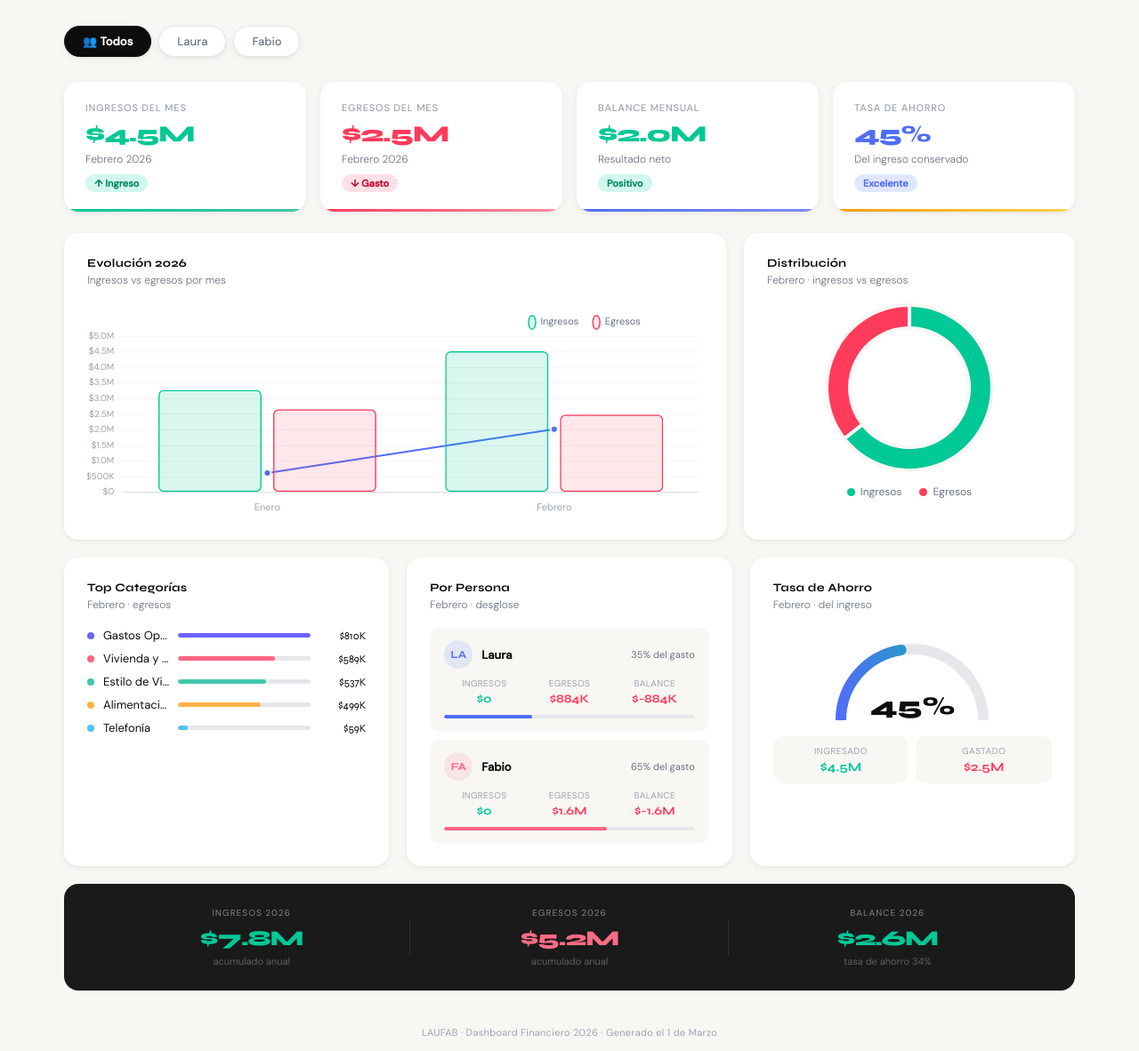
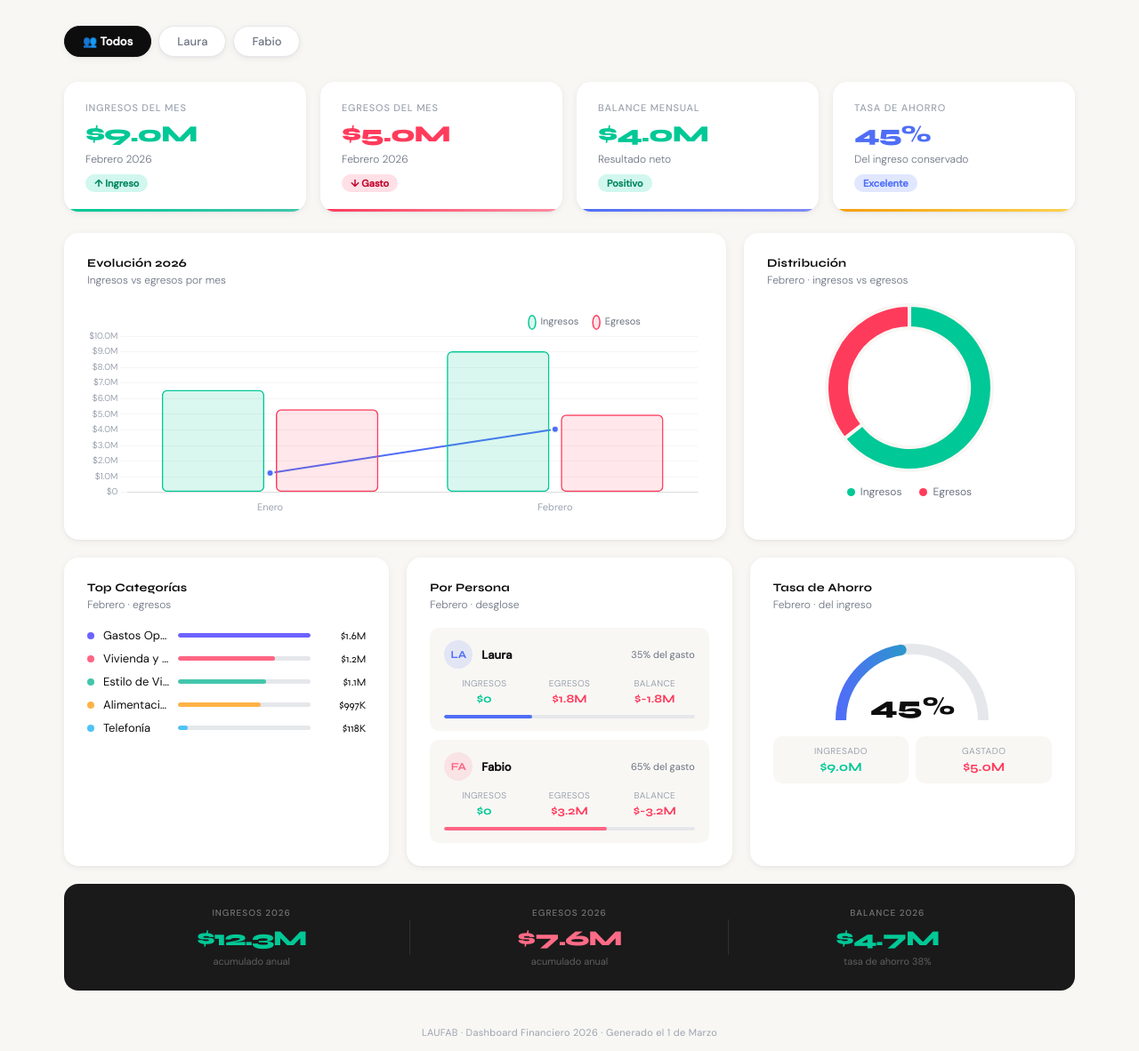
Before and after one commit to fabiobareiro/Dashbaord-laufab-finanzas, a plain HTML site: page index.html in a window 1280 px wide. Shown: the part 118-1300 px from the top of the page at 89% size. Drawn offline with nearby package versions, Linux system fonts and the light colour scheme.

Commit message:
📊 Reporte Febrero 2026 generado el 1 de Marzo

```diff
--- a/index.html
+++ b/index.html
@@ -148,21 +148,21 @@ footer{text-align:center;font-size:11px;color:var(--soft);padding:20px 0 8px;let
   <div class="kpi-grid">
     <div class="kpi">
       <div class="kpi-label">Ingresos del mes</div>
-      <div class="kpi-value green" id="kIngresos">$4.5M</div>
+      <div class="kpi-value green" id="kIngresos">$9.0M</div>
       <div class="kpi-sub" id="kIngLabel">Febrero 2026</div>
       <div class="kpi-badge up">↑ Ingreso</div>
       <div class="kpi-accent green"></div>
     </div>
     <div class="kpi">
       <div class="kpi-label">Egresos del mes</div>
-      <div class="kpi-value red" id="kEgresos">$2.5M</div>
+      <div class="kpi-value red" id="kEgresos">$5.0M</div>
       <div class="kpi-sub" id="kEgrLabel">Febrero 2026</div>
       <div class="kpi-badge down">↓ Gasto</div>
       <div class="kpi-accent red"></div>
     </div>
     <div class="kpi">
       <div class="kpi-label">Balance mensual</div>
-      <div class="kpi-value green" id="kBalance">$2.0M</div>
+      <div class="kpi-value green" id="kBalance">$4.0M</div>
       <div class="kpi-sub">Resultado neto</div>
       <div class="kpi-badge up" id="kBalBadge">Positivo</div>
       <div class="kpi-accent blue"></div>
@@ -217,8 +217,8 @@ footer{text-align:center;font-size:11px;color:var(--soft);padding:20px 0 8px;let
           <div class="arc-center"><div class="arc-pct" id="arcPct">45%</div></div>
         </div>
         <div class="savings-detail">
-          <div class="sd-item"><div class="sd-label">Ingresado</div><div class="sd-val" style="color:var(--green)" id="sdIng">$4.5M</div></div>
-          <div class="sd-item"><div class="sd-label">Gastado</div><div class="sd-val" style="color:var(--red)" id="sdEgr">$2.5M</div></div>
+          <div class="sd-item"><div class="sd-label">Ingresado</div><div class="sd-val" style="color:var(--green)" id="sdIng">$9.0M</div></div>
+          <div class="sd-item"><div class="sd-label">Gastado</div><div class="sd-val" style="color:var(--red)" id="sdEgr">$5.0M</div></div>
         </div>
       </div>
     </div>
@@ -227,18 +227,18 @@ footer{text-align:center;font-size:11px;color:var(--soft);padding:20px 0 8px;let
   <div class="year-strip">
     <div class="ys-item">
       <div class="ys-label">Ingresos 2026</div>
-      <div class="ys-val green" id="ysIng">$7.8M</div>
+      <div class="ys-val green" id="ysIng">$12.3M</div>
       <div class="ys-sub">acumulado anual</div>
     </div>
     <div class="ys-item">
       <div class="ys-label">Egresos 2026</div>
-      <div class="ys-val red" id="ysEgr">$5.2M</div>
+      <div class="ys-val red" id="ysEgr">$7.6M</div>
       <div class="ys-sub">acumulado anual</div>
     </div>
     <div class="ys-item">
       <div class="ys-label">Balance 2026</div>
-      <div class="ys-val green" id="ysBal">$2.6M</div>
-      <div class="ys-sub" id="ysBalSub">tasa de ahorro 34%</div>
+      <div class="ys-val green" id="ysBal">$4.7M</div>
+      <div class="ys-sub" id="ysBalSub">tasa de ahorro 38%</div>
     </div>
   </div>
 
@@ -247,16 +247,16 @@ footer{text-align:center;font-size:11px;color:var(--soft);padding:20px 0 8px;let
 
 <script>
 const MN=["Enero","Febrero","Marzo","Abril","Mayo","Junio","Julio","Agosto","Septiembre","Octubre","Noviembre","Diciembre"];
-const AD={"0":{"ingresos":3277900,"egresos":2657749,"balance":620151,"byCategoria":{"Alimentación":722617,"Transporte":205967,"Ocio Y Salidas":231550,"Hogar":505000,"Estilo de Vida":75000,"Trabajo Y Negocio":228600,"Impuestos":402270,"Salud y Deporte":12000,"Finanzas y Futuro":211000,"Mascotas":63745},"byPersona":{"Laura":1660749,"Fabio":997000}},"1":{"ingresos":4516620,"egresos":2493177,"balance":2023443,"byCategoria":{"Alimentación":498710,"Estilo de Vida":536917,"Gastos Operativos":809850,"Vivienda y Servicios":588700,"Telefonía":59000},"byPersona":{"Fabio":1609500,"Laura":883677}}};
+const AD={"0":{"ingresos":6555800,"egresos":5315498,"balance":1240302,"byCategoria":{"Alimentación":1445234,"Transporte":411934,"Ocio Y Salidas":463100,"Hogar":1010000,"Estilo de Vida":150000,"Trabajo Y Negocio":457200,"Impuestos":804540,"Salud y Deporte":24000,"Finanzas y Futuro":422000,"Mascotas":127490},"byPersona":{"Laura":3321498,"Fabio":1994000},"byPersonaIngresos":{"Laura":3222000,"Fabio":2885000}},"1":{"ingresos":9033240,"egresos":4986354,"balance":4046886,"byCategoria":{"Alimentación":997420,"Estilo de Vida":1073834,"Gastos Operativos":1619700,"Vivienda y Servicios":1177400,"Telefonía":118000},"byPersona":{"Fabio":3219000,"Laura":1767354},"byPersonaIngresos":{"Laura":6127240,"Fabio":2906000}}};
 const YEAR=2026;
 const ML=["Enero","Febrero"];
-const MI=[3277900,4516620];
-const ME=[2657749,2493177];
-const MB=[620151,2023443];
+const MI=[6555800,9033240];
+const ME=[5315498,4986354];
+const MB=[1240302,4046886];
 const CC=["#6C63FF","#FF6584","#43C6AC","#FFB347","#4FC3F7","#A78BFA","#34D399","#FB923C"];
 const PC_COLORS=["#4F6EF7","#FF6584","#43C6AC","#FFB347"];
 const PERSONAS=["Laura","Fabio"];
-const MBP={"Laura":{"ingresos":[0,0],"egresos":[1660749,883677],"balance":[-1660749,-883677]},"Fabio":{"ingresos":[0,0],"egresos":[997000,1609500],"balance":[-997000,-1609500]}};
+const MBP={"Laura":{"ingresos":[3222000,6127240],"egresos":[3321498,1767354],"balance":[-99498,4359886]},"Fabio":{"ingresos":[2885000,2906000],"egresos":[1994000,3219000],"balance":[891000,-313000]}};
 
 let currentMonth=1;
 let currentPersona='todos';
@@ -404,7 +404,7 @@ function updPersona(p){
 window.addEventListener('DOMContentLoaded',()=>{
   PC=new Chart(document.getElementById('pieChart').getContext('2d'),{
     type:'doughnut',
-    data:{labels:['Ingresos','Egresos'],datasets:[{data:[4516620,2493177],backgroundColor:['#00C896','#FF3B5C'],borderColor:['#F8F7F4','#F8F7F4'],borderWidth:4,hoverOffset:6}]},
+    data:{labels:['Ingresos','Egresos'],datasets:[{data:[9033240,4986354],backgroundColor:['#00C896','#FF3B5C'],borderColor:['#F8F7F4','#F8F7F4'],borderWidth:4,hoverOffset:6}]},
     options:{responsive:true,maintainAspectRatio:false,cutout:'72%',plugins:{legend:{display:false},tooltip:{callbacks:{label:ctx=>' '+fmtFull(ctx.raw)}}}}
   });
   BC=new Chart(document.getElementById('barChart').getContext('2d'),{
@@ -421,8 +421,8 @@ window.addEventListener('DOMContentLoaded',()=>{
       y:{grid:{color:'rgba(0,0,0,.04)'},ticks:{font:{family:'DM Sans',size:10},color:'#9CA3AF',callback:v=>fmtARS(v)},border:{display:false}}}}
   });
   // render inicial
-  document.getElementById('catList').innerHTML=buildCatList({"Alimentación":498710,"Estilo de Vida":536917,"Gastos Operativos":809850,"Vivienda y Servicios":588700,"Telefonía":59000});
-  document.getElementById('personaSplit').innerHTML=buildPersonaSplit({"ingresos":4516620,"egresos":2493177,"balance":2023443,"byCategoria":{"Alimentación":498710,"Estilo de Vida":536917,"Gastos Operativos":809850,"Vivienda y Servicios":588700,"Telefonía":59000},"byPersona":{"Fabio":1609500,"Laura":883677}}, 'todos', 'Febrero');
+  document.getElementById('catList').innerHTML=buildCatList({"Alimentación":997420,"Estilo de Vida":1073834,"Gastos Operativos":1619700,"Vivienda y Servicios":1177400,"Telefonía":118000});
+  document.getElementById('personaSplit').innerHTML=buildPersonaSplit({"ingresos":9033240,"egresos":4986354,"balance":4046886,"byCategoria":{"Alimentación":997420,"Estilo de Vida":1073834,"Gastos Operativos":1619700,"Vivienda y Servicios":1177400,"Telefonía":118000},"byPersona":{"Fabio":3219000,"Laura":1767354}}, 'todos', 'Febrero');
 });
 </script>
 </body>
```
